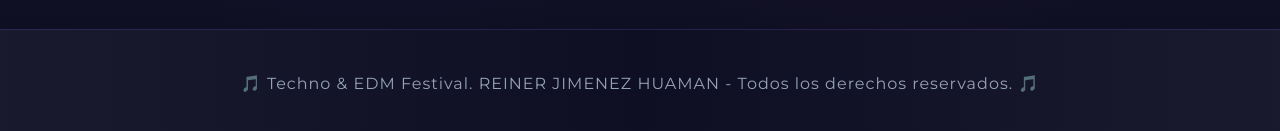
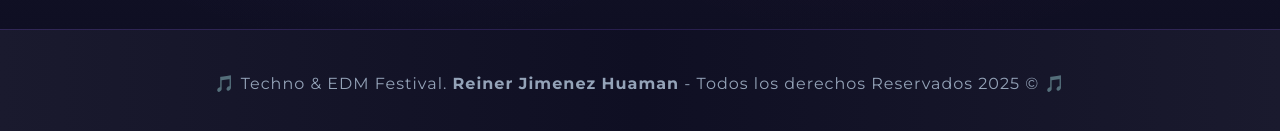
Before and after one commit to reinerjh-png/feltivalmusica, a website: page index.html in a window 1280 px wide. Shown: the part 5185-5316 px from the top of the page. Drawn offline with Linux system fonts and the light colour scheme.

Commit message:
Update footer text with copyright and name

```diff
--- a/index.html
+++ b/index.html
@@ -211,7 +211,7 @@
     </section>
 
     <footer class="footer">
-        <p>Techno & EDM Festival. REINER JIMENEZ HUAMAN - Todos los derechos reservados.</p>
+        <p>Techno & EDM Festival. <strong>Reiner Jimenez Huaman</strong> - Todos los derechos Reservados 2025 &copy;</p>
     </footer>
 
     <script src="build/js/app.js"></script>
```
